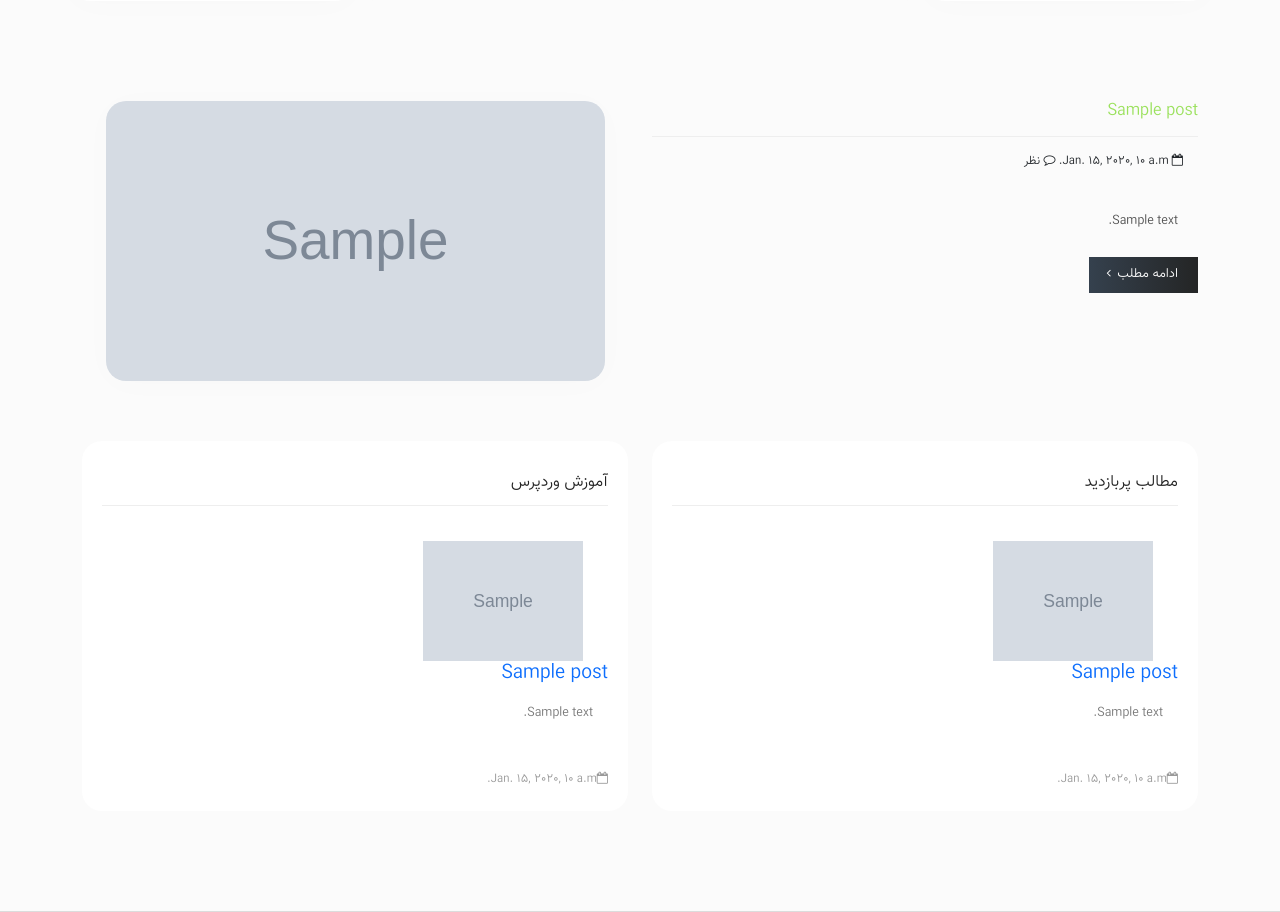
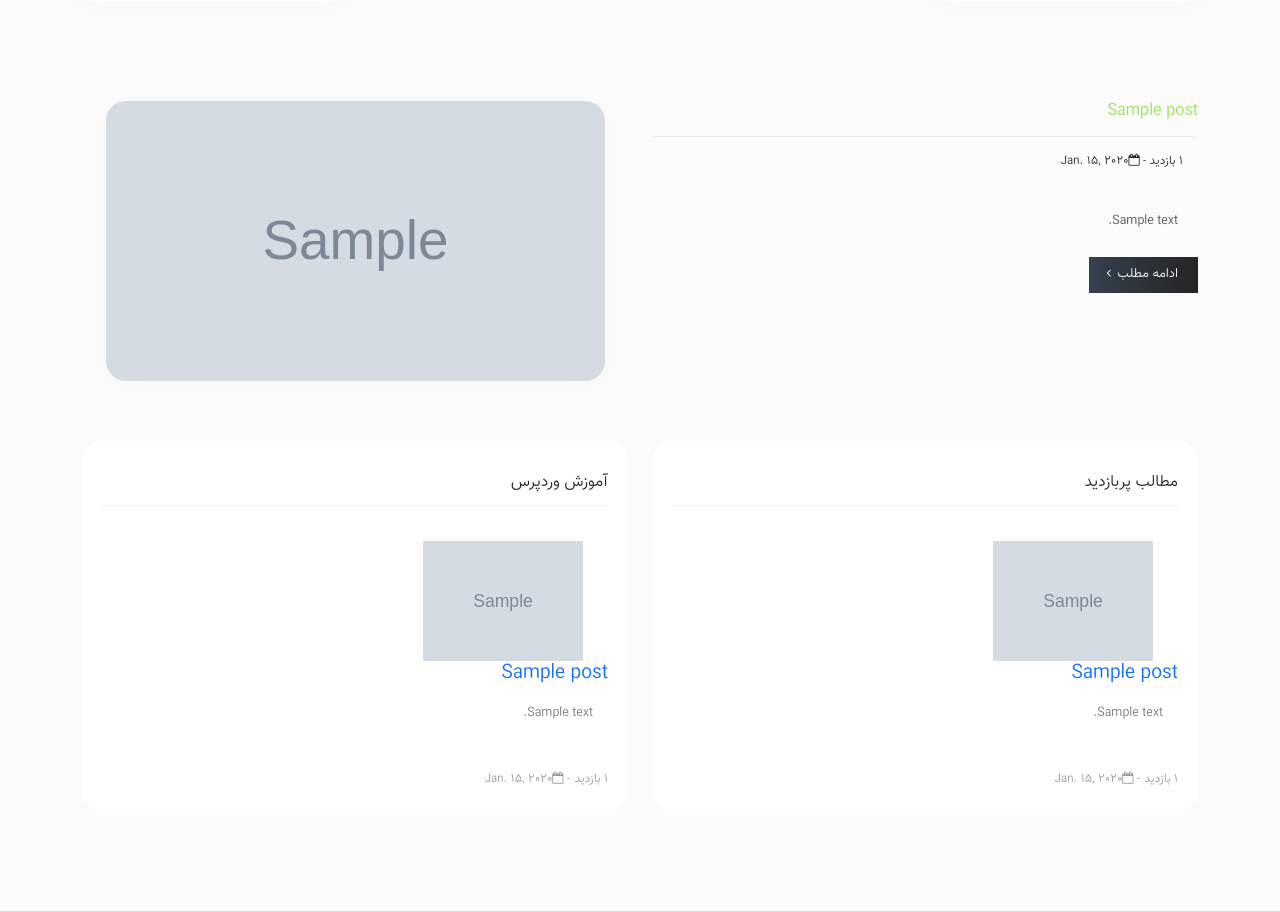
Before and after one commit to Ehsan-004/django_cms1, a Django app: page / in a window 1280 px wide. Shown: the part 1245-2157 px from the top of the page. Run offline with Django 5.2, Linux system fonts and the light colour scheme; tables that the repository leaves empty hold one stand-in row (values such as "Sample post"); grey boxes marked "Sample" are stand-in pictures; some libraries are stand-ins or nearby versions.

Commit message:
Posts view count is shown.

```diff
--- a/blog/models.py
+++ b/blog/models.py
@@ -21,6 +21,9 @@ class SubCategory(models.Model):
         verbose_name_plural = 'Sub-categories'
         verbose_name = 'Sub-category'
         db_table = 'sub_categories'
+
+    def __str__(self):
+        return self.name
 
 
 class Tag(models.Model):
--- a/blog/templates/index.html
+++ b/blog/templates/index.html
@@ -7,9 +7,7 @@
     <meta http-equiv="X-UA-Compatible" content="IE=edge">
     <meta name="viewport" content="width=device-width, initial-scale=1">
     <title>
-        {% block title %}
-
-        {% endblock %}
+        وبلاگ
     </title>
 
     <link href="{% static 'css/bootstrap.css' %}" rel="stylesheet">
@@ -101,51 +99,36 @@
                                 {{ article.title }}
                             </h4>
                             <div class="meta">
-                            <span>
-                                <i class="fa fa-calendar-o"></i>
-                                {{ article.create_date }}
-                            </span>
-                            <span>
-                                <i class="fa fa-comment-o"></i>
-                                {{ article.comment_count }} نظر
-                            </span>
+                                <span>{{ article.view_count }} بازدید</span>
+                                <span> - </span>
+                                <span><i class="fa fa-calendar-o"></i>{{ article.create_date|date }}</span>
                             </div>
-                        <p>
-                            {{ article.summary }}
-                        </p>
-                        <div class="text-left">
-                            <a href="{% url 'blog:post' article.id %}" class="site-btn">ادامه مطلب <i class="fa fa-angle-left"></i></a>
-                        </div>
+                            <p>{{ article.summary }}</p>
+                            <div class="text-left"><a href="{% url 'blog:post' article.id %}" class="site-btn">ادامه مطلب <i class="fa fa-angle-left"></i></a></div>
                         </div>
                     </div>
                     <div class="col-md-6">
                         <div class="pic">
-                        <img src="{{ article.picture }}" alt="تصویر پست" style="width: 499px; height: 280px; object-fit: cover">
+                            <img src="{{ article.picture }}" alt="تصویر پست" style="width: 499px; height: 280px; object-fit: cover;">
+                        </div>
                     </div>
                 </div>
             {% else %}
-
                 <!-- end of left article -->
-
                 <!-- right article -->
                 <div class="row row2">
                     <div class="col-md-6">
                         <div class="pic">
-                                <img src="{{ article.picture }}" alt="" style="width: 499px; height: 280px; object-fit: cover">
+                            <img src="{{ article.picture }}" alt="" style="width: 499px; height: 280px; object-fit: cover;">
                         </div>
                     </div>
                     <div class="col-md-6">
                         <div class="desc">
                             <h4>{{ article.title }}</h4>
                             <div class="meta">
-                            <span>
-                                <i class="fa fa-calendar-o"></i>
-                                {{ article.create_date }}
-                            </span>
-                                    <span>
-                                <i class="fa fa-comment-o"></i>
-                                {{ article.comment_count }} نظر
-                            </span>
+                                <span>{{ article.view_count }} بازدید</span>
+                                <span> - </span>
+                                <span><i class="fa fa-calendar-o"></i>{{ article.create_date|date }}</span>
                             </div>
                             <p>{{ article.summary }}</p>
                             <div class="text-left">
@@ -157,7 +140,6 @@
                 <!-- end of right article -->
             {% endif %}
 
-            </div>
         {% endfor %}
     </div>
 </div>
@@ -183,7 +165,9 @@
                                 <div class="desc">
                                     <h5><a href="{% url 'blog:post' article.id %}">{{ article.title }}</a></h5>
                                     <p>{{ article.summary }}</p> <!-- TODO: it must be shorter -->
-                                    <span> <i class="fa fa-calendar-o"></i>{{ article.create_date }}</span>
+                                    <span>{{ article.view_count }} بازدید</span>
+                                    <span> - </span>
+                                    <span> <i class="fa fa-calendar-o"></i>{{ article.create_date|date }}</span>
                                 </div>
                             </div>
                         </div>
@@ -207,7 +191,9 @@
                                 <div class="desc">
                                     <h5><a href="{% url 'blog:post' article.id %}">{{ article.title }}</a></h5>
                                     <p>{{ article.summary }}</p>
-                                    <span><i class="fa fa-calendar-o"></i>{{ article.create_date }}</span>
+                                    <span>{{ article.view_count }} بازدید</span>
+                                    <span> - </span>
+                                    <span><i class="fa fa-calendar-o"></i>{{ article.create_date|date }}</span>
                                 </div>
                             </div>
                         </div>
--- a/blog/views.py
+++ b/blog/views.py
@@ -23,6 +23,7 @@ class IndexView(View):
                 "title": article.title,
                 "create_date": article.create_date,
                 # "comment_count": Comment.objects.filter(article=article).count(),
+                "view_count": article.view_count,
                 "summary": article.summary,
                 "picture": article.post_image.url,
             })
@@ -32,6 +33,7 @@ class IndexView(View):
                 'id': article.id,
                 "title": article.title,
                 "create_date": article.create_date,
+                "view_count": article.view_count,
                 "summary": article.summary,
                 "picture": article.post_image.url,
             })
@@ -41,6 +43,7 @@ class IndexView(View):
                 'id': article.id,
                 "title": article.title,
                 "create_date": article.create_date,
+                "view_count": article.view_count,
                 "summary": article.summary,
                 "picture": article.post_image.url,
             })
@@ -58,7 +61,7 @@ class PostsView(ListView):
     model = Post
     template_name = 'posts.html'
     context_object_name = 'posts'
-    paginate_by = 1
+    # paginate_by = 1
 
     def get_object(self, queryset=None):
         return self.model.objects.all()
@@ -73,6 +76,8 @@ class PostDetailView(DetailView):
         pid = int(self.kwargs.get('id'))
         if pid:
             p_object = Post.objects.get(pk=pid)
+            p_object.view_count += 1
+            p_object.save()
             return p_object
 
     def get_context_data(self, **kwargs):
```
Also changed, not shown: blog/templates/posts.html (+9 -5 lines), files/post_images/soccer.png (added), files/post_images/tech.jpg (added), files/post_images/tech.webp (added). Lines whose indentation alone changed are shown as unchanged.
